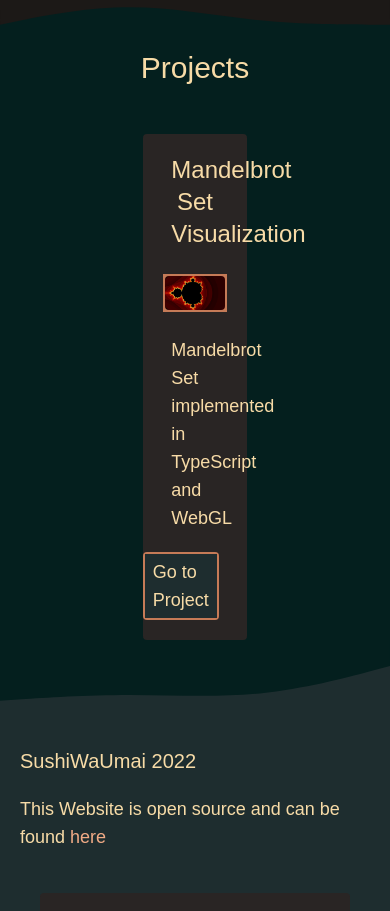
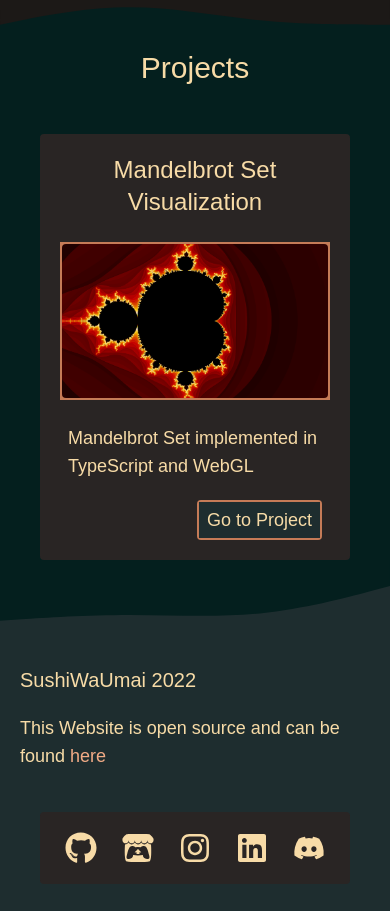
Before and after one commit to SushiWaUmai/SushiWaUmai.github.io, a Next.js app: page / in a window 390 px wide. Shown: the part 1760-2671 px from the top of the page. Built offline with nearby package versions, Linux system fonts and the light colour scheme; a web font is replaced by a local one.

Commit message:
fix: :bug: update project card width based on screen size

```diff
--- a/src/components/projectcard.tsx
+++ b/src/components/projectcard.tsx
@@ -12,7 +12,7 @@ const ProjectCard: React.FC<ProjectCardProps> = ({
   projectURL,
 }) => {
   return (
-    <article className="bg-stone-800 rounded mx-auto w-1/3 p-2">
+    <article className="bg-stone-800 rounded mx-auto md:w-1/2 xl:w-1/3 p-2">
       <div className="px-5 py-3">
         <h2 className="text-2xl text-center">{name}</h2>
       </div>
```
